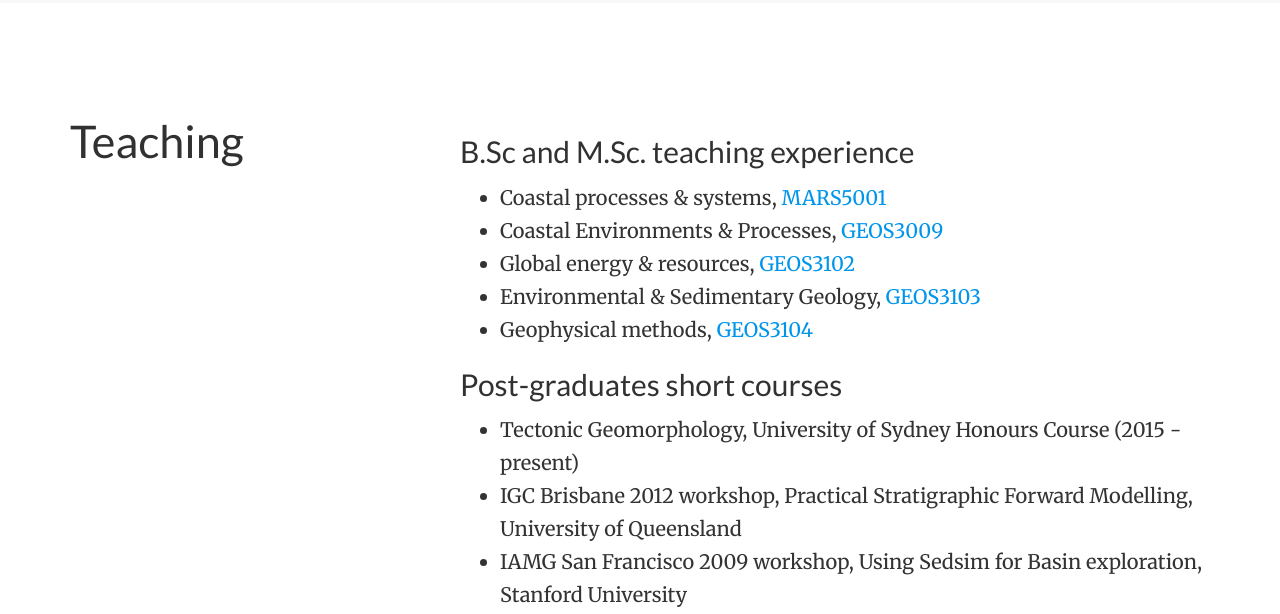
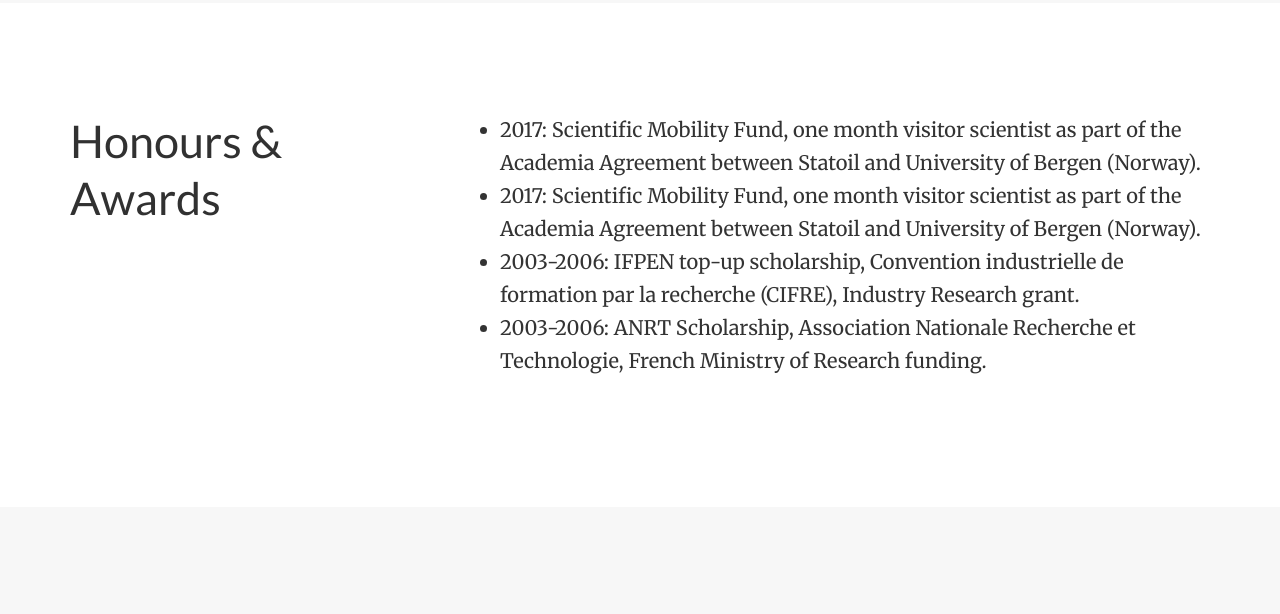
Before and after one commit to TristanSalles/TristanSalles.github.io, a plain HTML site: page index.html in a window 1280 px wide. Shown: the part 5193-5807 px from the top of the page. Drawn offline with nearby package versions, Linux system fonts and the light colour scheme; files whose address does not match are found by name.

Commit message:
[ci skip] deploy from tristan-salles

```diff
--- a/index.html
+++ b/index.html
@@ -947,6 +947,32 @@
 
 
 
+  <section id="teaching0" class="home-section">
+    <div class="container">
+
+
+
+<div class="row">
+  <div class="col-xs-12 col-md-4 section-heading">
+    <h1>Honours &amp; Awards</h1>
+
+  </div>
+  <div class="col-xs-12 col-md-8">
+    <ul>
+<li>2017: Scientific Mobility Fund, one month visitor scientist as part of the Academia Agreement between Statoil and University of Bergen (Norway).</li>
+<li>2017: Scientific Mobility Fund, one month visitor scientist as part of the Academia Agreement between Statoil and University of Bergen (Norway).</li>
+<li>2003-2006: IFPEN top-up scholarship, Convention industrielle de formation par la recherche (CIFRE), Industry Research grant.</li>
+<li>2003-2006: ANRT Scholarship, Association Nationale Recherche et Technologie, French Ministry of Research funding.</li>
+</ul>
+
+  </div>
+</div>
+
+    </div>
+  </section>
+
+
+
   <section id="teaching" class="home-section">
     <div class="container">
 
```
